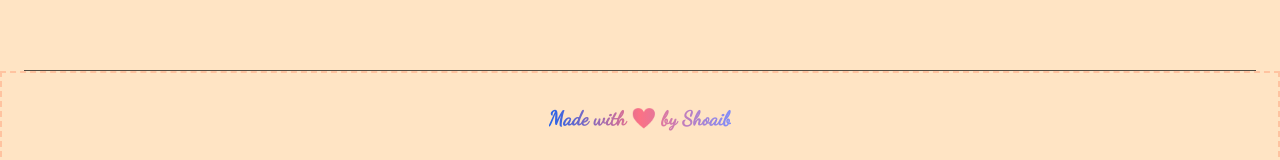
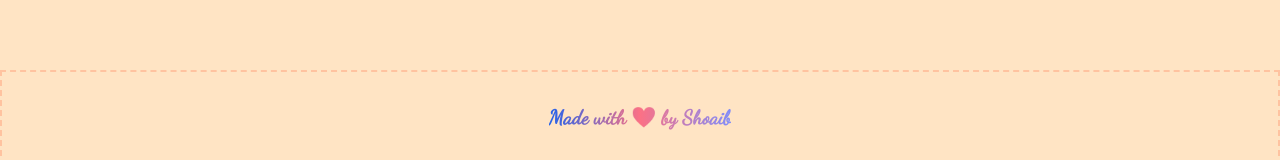
Before and after one commit to Nirvana2299/event-planning, a React (Create React App) app: page / in a window 1280 px wide. Shown: the part 4446-4606 px from the top of the page. Built offline with nearby package versions, Linux system fonts and the light colour scheme.

Commit message:
modified:   src/pages/Home.js

```diff
--- a/src/pages/Home.js
+++ b/src/pages/Home.js
@@ -16,7 +16,6 @@ export default function Home() {
         <AboutAndForm />
         <Line />
         <Portfolio />
-        <Line />
       </div>
     );
   }
```
